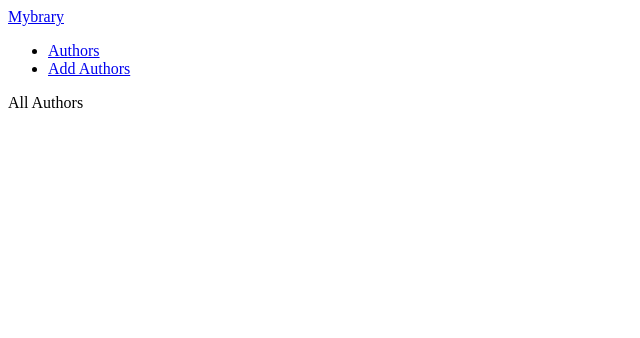
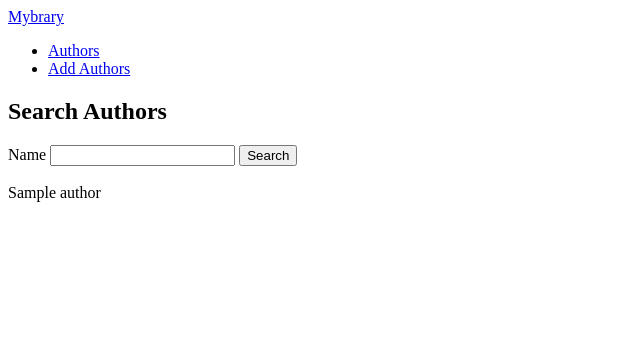
Before and after one commit to prithvi60/library_application, a Node server app: page /authors in a window 1280 px wide. Shown: the top 338 px of the page, without its empty margins (0-640 px from the left). Run offline with Node 20, Linux system fonts and the light colour scheme; tables that the repository leaves empty hold one stand-in row (values such as "Sample post"); some libraries are stand-ins or nearby versions.

Commit message:
Inital Author Routes

```diff
--- a/routes/authors.js
+++ b/routes/authors.js
@@ -1,12 +1,24 @@
 const express = require('express');
 const router = express.Router();
 const Author = require('../models/author');
-let locals = { errorMessage : `something went wrong` }
+// let locals = { errorMessage : `something went wrong` }
 
 
 // all authors
-router.get('/',(req,res)=>{
-    res.render('authors/index');
+router.get('/',async (req,res)=>{
+    let searchOptions={}
+    if(req.query.name != null && req.query.name !==''){
+        searchOptions.name = new RegExp(req.query.name,'i')
+    }
+    try{
+        const authors= await Author.find(searchOptions)
+        res.render('authors/index',{
+            authors: authors,
+            searchOptions: req.query
+        })
+    }catch{
+        res.redirect('/')
+    }
 });
 
 
@@ -16,23 +28,22 @@ router.get('/new',(req,res)=>{
 });
 
 // create author
-router.post('/',(req,res)=>{
+router.post('/',async (req,res)=>{
     const author =new Author({
         name: req.body.name
     })
-    author.save((err,newAuthor)=>{
-        if (err){
-            res.render('authors/new',{
-              author:author  ,
-              locals
-            })
-        }
-        else{
-            // res.redirect(`authors/${newAuthor.id}`)
-            res.redirect(`authors`)
-        }
-    })
-    // res.send(req.body.name)
+    try{ const newAuthor= await author.save()
+         // res.redirect(`authors/${newAuthor.id}`)
+         res.redirect(`authors`)
+
+    }catch{
+        res.render('authors/new',{
+            author:author  ,
+            errorMessage : `something went wrong`
+          })
+
+    }
+
 })
 
 module.exports = router;
--- a/views/authors/index.ejs
+++ b/views/authors/index.ejs
@@ -1 +1,13 @@
-All Authors
+<h2>Search Authors</h2>
+
+<form action="/authors" method="GET">
+    <label>Name</label>
+    <input type="text" name="name" value ="<%= searchOptions.name %>">
+    <button type="submit">Search</button>
+</form>
+
+<br>
+
+<% authors.forEach(author => { %>
+    <div><%= author.name%></div>
+<% }) %>
--- a/views/partials/errorDisplay.ejs
+++ b/views/partials/errorDisplay.ejs
@@ -1 +1,3 @@
+<% if(locals.errorMessage != null ) { %>
 <%= locals.errorMessage %>
+<%}%>
```
